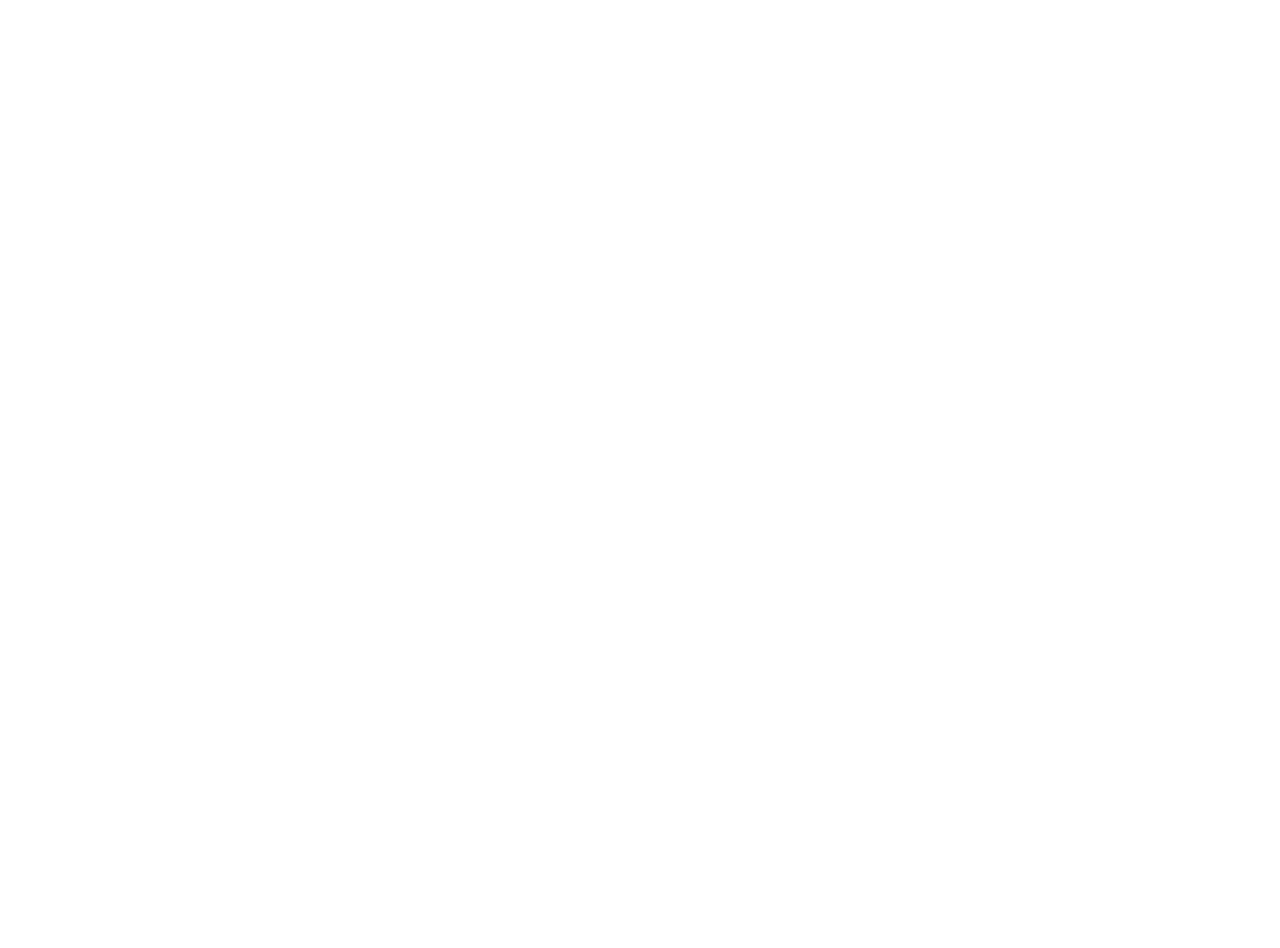
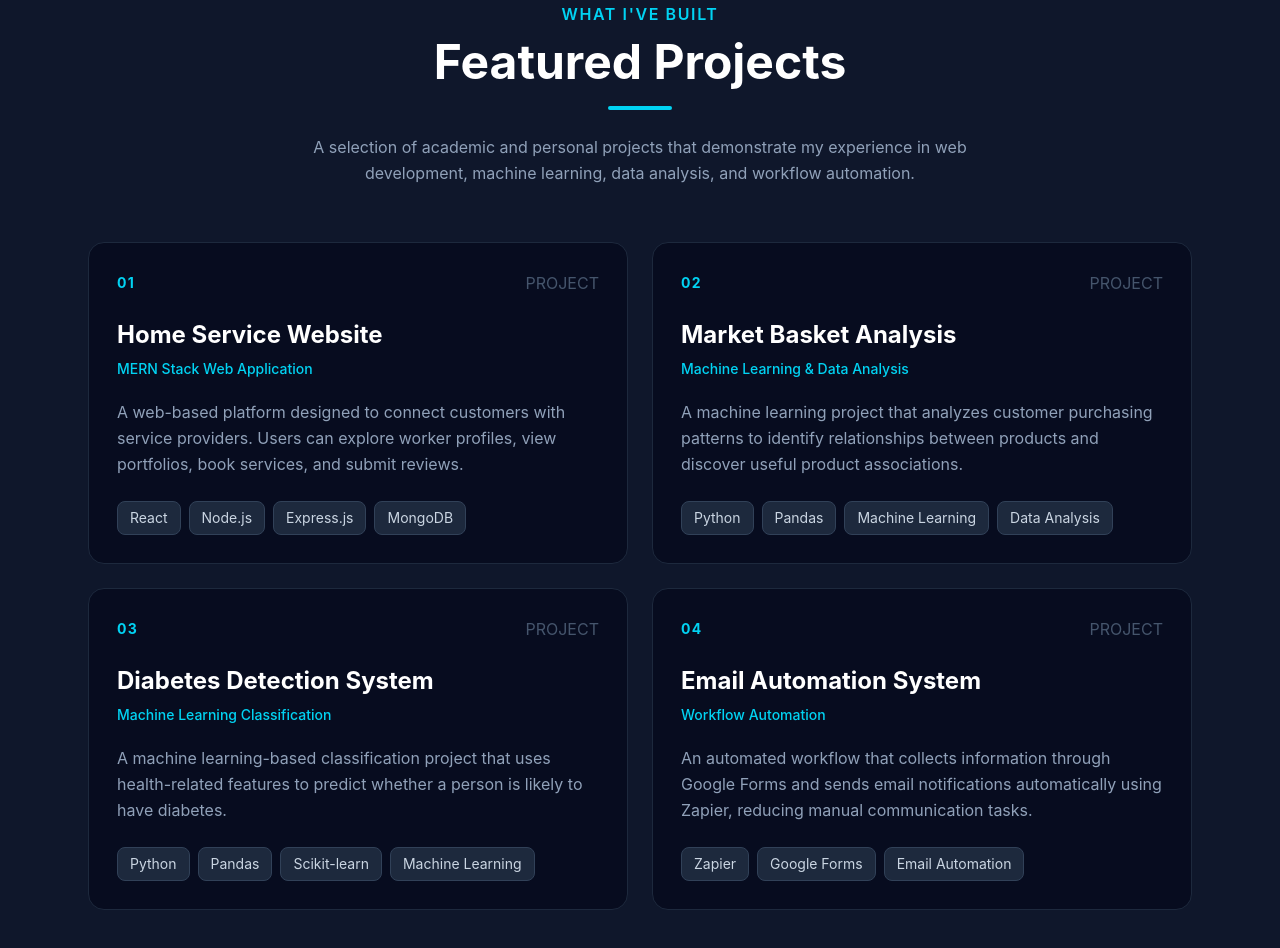
Before and after one commit to Jeweldas26/jewel-portfolio, a React (Vite) app: page / in a window 1280 px wide. Shown: the part 2900-3848 px from the top of the page. Before the commit the page ends 2806 px from the top, so only its background shows below. Built offline with nearby package versions, Linux system fonts and the light colour scheme.

Commit message:
Add projects section

```diff
--- a/src/App.jsx
+++ b/src/App.jsx
@@ -2,6 +2,7 @@
 import Hero from "./components/Hero"
 import About from "./components/About"
 import Skills from "./components/Skills"
+import Projects from "./components/Projects"
 
 function App() {
   return (
@@ -13,6 +14,7 @@
         <Hero />
         <About />
         <Skills />
+        <Projects />
       </main>
 
     </div>
--- /dev/null
+++ b/src/components/Projects.jsx
@@ -0,0 +1,129 @@
+const projects = [
+  {
+    number: "01",
+    title: "Home Service Website",
+    category: "MERN Stack Web Application",
+    description:
+      "A web-based platform designed to connect customers with service providers. Users can explore worker profiles, view portfolios, book services, and submit reviews.",
+    technologies: ["React", "Node.js", "Express.js", "MongoDB"],
+  },
+  {
+    number: "02",
+    title: "Market Basket Analysis",
+    category: "Machine Learning & Data Analysis",
+    description:
+      "A machine learning project that analyzes customer purchasing patterns to identify relationships between products and discover useful product associations.",
+    technologies: ["Python", "Pandas", "Machine Learning", "Data Analysis"],
+  },
+  {
+    number: "03",
+    title: "Diabetes Detection System",
+    category: "Machine Learning Classification",
+    description:
+      "A machine learning-based classification project that uses health-related features to predict whether a person is likely to have diabetes.",
+    technologies: [
+      "Python",
+      "Pandas",
+      "Scikit-learn",
+      "Machine Learning",
+    ],
+  },
+  {
+    number: "04",
+    title: "Email Automation System",
+    category: "Workflow Automation",
+    description:
+      "An automated workflow that collects information through Google Forms and sends email notifications automatically using Zapier, reducing manual communication tasks.",
+    technologies: ["Zapier", "Google Forms", "Email Automation"],
+  },
+];
+
+function Projects() {
+  return (
+    <section
+      id="projects"
+      className="bg-slate-900 text-white py-24 scroll-mt-20"
+    >
+      <div className="max-w-6xl mx-auto px-6">
+
+        {/* Section Heading */}
+        <div className="text-center mb-14">
+
+          <p className="text-cyan-400 font-semibold tracking-widest uppercase mb-3">
+            What I've Built
+          </p>
+
+          <h2 className="text-4xl md:text-5xl font-bold">
+            Featured Projects
+          </h2>
+
+          <div className="w-16 h-1 bg-cyan-400 mx-auto mt-5 rounded-full"></div>
+
+          <p className="text-slate-400 max-w-2xl mx-auto mt-6 leading-relaxed">
+            A selection of academic and personal projects that demonstrate
+            my experience in web development, machine learning, data analysis,
+            and workflow automation.
+          </p>
+
+        </div>
+
+        {/* Project Cards */}
+        <div className="grid md:grid-cols-2 gap-6">
+
+          {projects.map((project) => (
+            <article
+              key={project.number}
+              className="group bg-slate-950/60 border border-slate-800 rounded-2xl p-7 hover:border-cyan-400/50 transition duration-300"
+            >
+
+              {/* Number */}
+              <div className="flex items-center justify-between mb-6">
+
+                <span className="text-cyan-400 text-sm font-bold tracking-widest">
+                  {project.number}
+                </span>
+
+                <span className="text-slate-600 group-hover:text-cyan-400 transition duration-300">
+                  PROJECT
+                </span>
+
+              </div>
+
+              {/* Title */}
+              <h3 className="text-2xl font-bold mb-2 group-hover:text-cyan-400 transition duration-300">
+                {project.title}
+              </h3>
+
+              {/* Category */}
+              <p className="text-cyan-400 text-sm font-medium mb-5">
+                {project.category}
+              </p>
+
+              {/* Description */}
+              <p className="text-slate-400 leading-relaxed mb-6">
+                {project.description}
+              </p>
+
+              {/* Technologies */}
+              <div className="flex flex-wrap gap-2">
+                {project.technologies.map((technology) => (
+                  <span
+                    key={technology}
+                    className="px-3 py-1.5 text-sm rounded-lg bg-slate-800 text-slate-300 border border-slate-700"
+                  >
+                    {technology}
+                  </span>
+                ))}
+              </div>
+
+            </article>
+          ))}
+
+        </div>
+
+      </div>
+    </section>
+  );
+}
+
+export default Projects;
```
